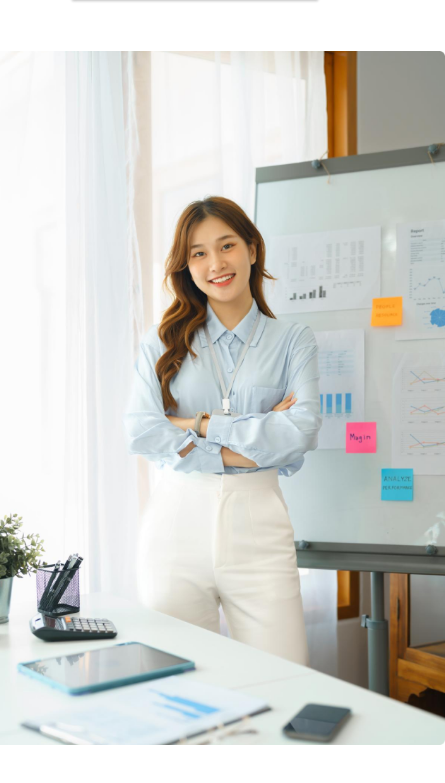
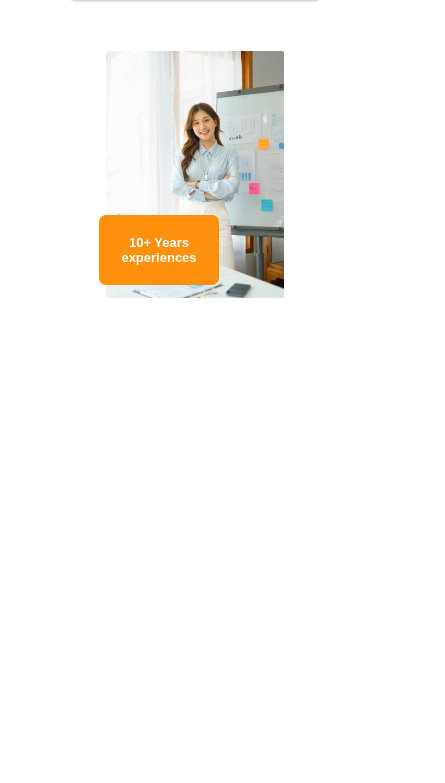
Before and after one commit to Hridoy-007/2nd-assignment, a plain HTML site: page index.html in a window 390 px wide. Shown: the part 3968-4751 px from the top of the page, 445 px wide, since content can reach past the window. After the commit the page ends 4488 px from the top, so only its background shows below. Drawn offline with nearby package versions, Linux system fonts and the light colour scheme.

Commit message:
experience

```diff
--- a/index.html
+++ b/index.html
@@ -100,6 +100,7 @@
                 <img src="images/architect.png" alt="">
 
             </div>
+            <button class="experience">10+ Years <br> experiences</button>
 
 
 
--- a/style/responsive.css
+++ b/style/responsive.css
@@ -23,4 +23,14 @@
     flex-direction: column;
     align-items: center;
    }
+   .feature img{
+    width: 100%;
+   }
+   .experience{
+    position: relative;
+    top: -120px;
+    right: 36px;
+
+    font-size: small;
+   }
 }
--- a/style/style.css
+++ b/style/style.css
@@ -144,3 +144,16 @@ header{
     padding: 18px 23px;
     margin: 21px 0;
 }
+.experience{
+    border: 1px;
+    background-color: #FF900E;
+     color: white;
+     padding: 20px 22px;
+     margin: 0 0 33px 0;
+     border-radius: 7px;
+     position: relative;
+     font-size: 1.7em;
+     font-weight: bold;
+     top: 300px;
+     right: 360px;
+}
```
